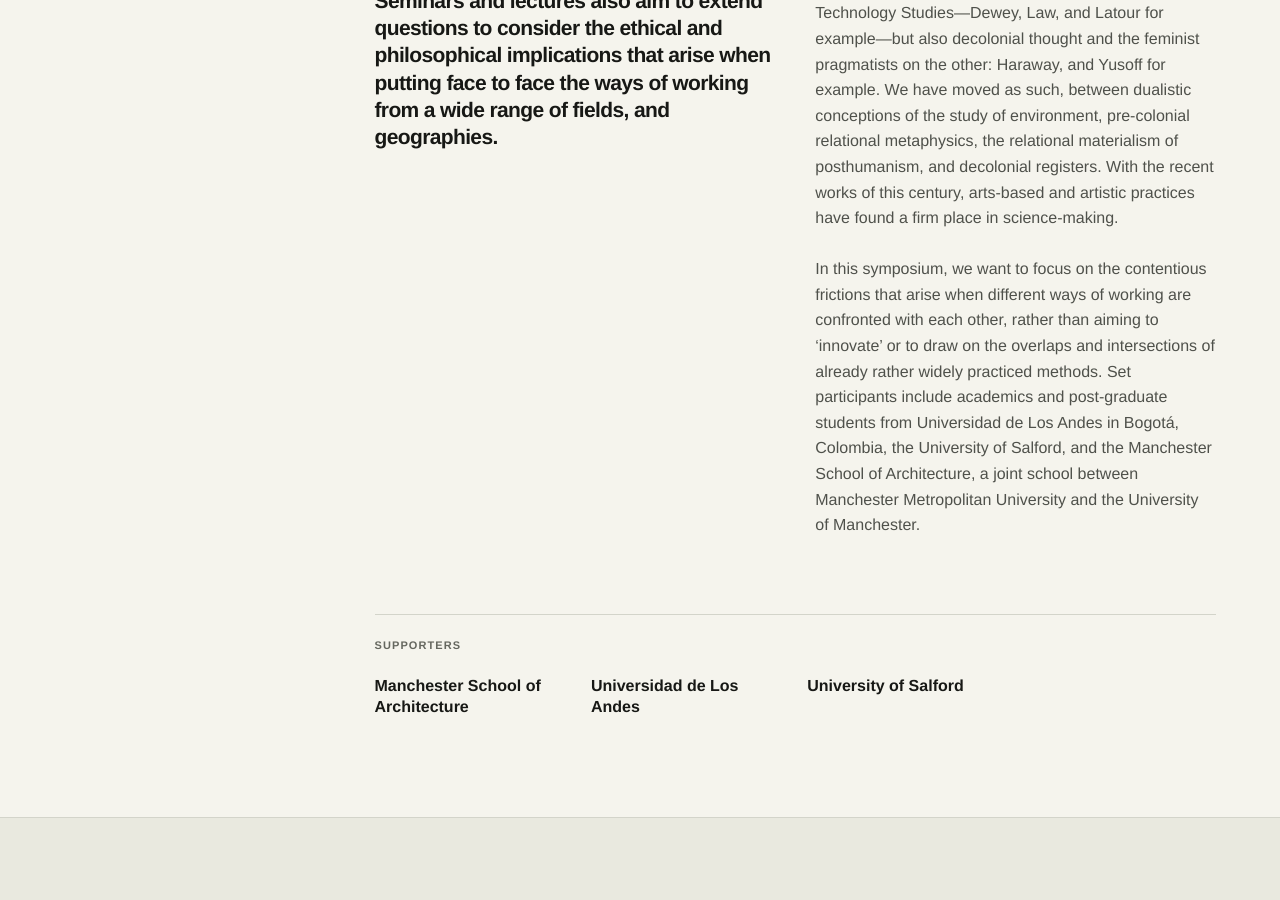
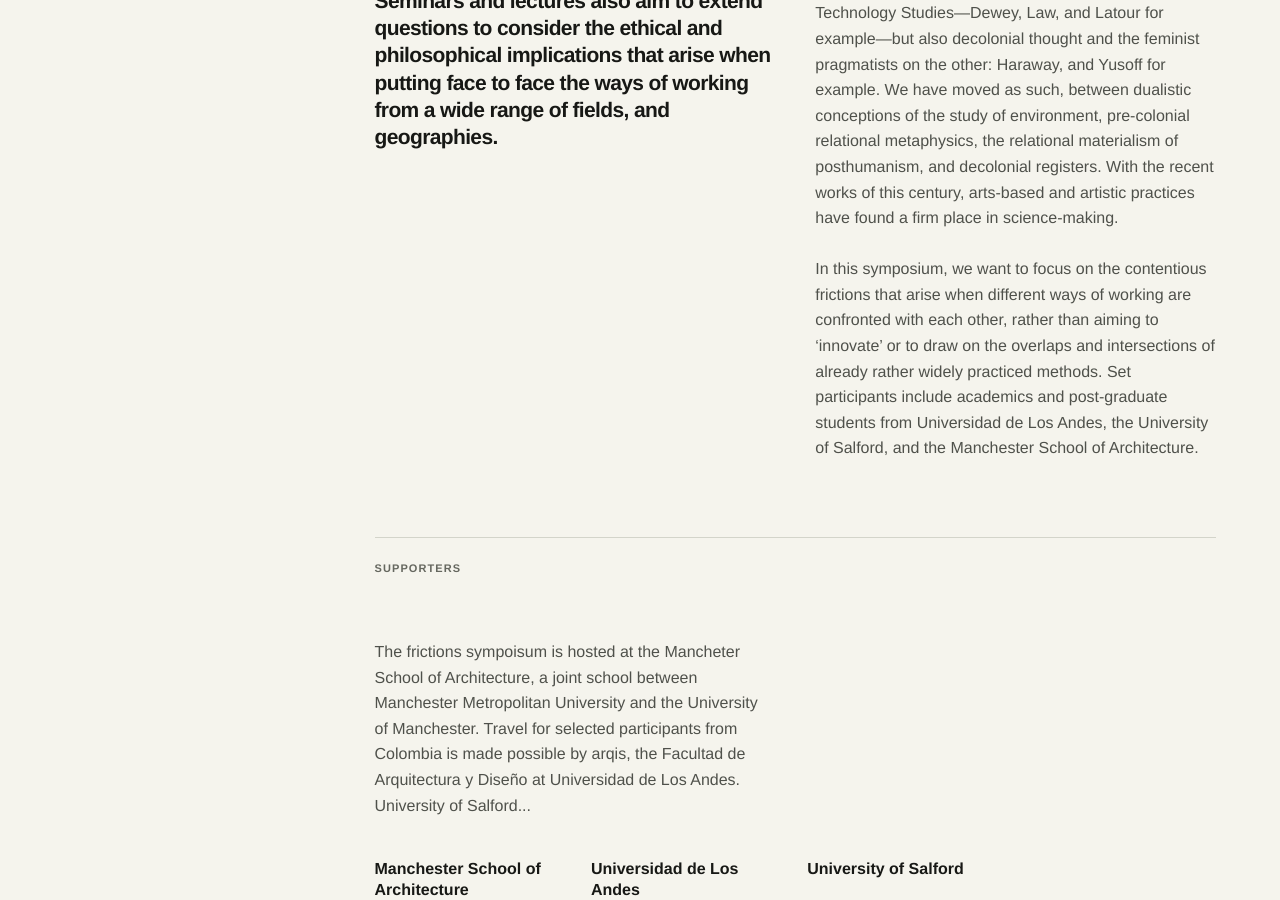
Before and after one commit to rtbs-atlas/frictions.github.io, a Jekyll site: the page built from index.html, in a window 1280 px wide and 900 px high, scrolled down 1294 px. Built offline with Jekyll 4.4.1, drawn with Linux system fonts in a browser that asks for light colours.

Commit message:
Revise participant details and symposium support information
Updated participant information and added details about the symposium's hosting and travel support.

```diff
--- a/index.html
+++ b/index.html
@@ -23,11 +23,15 @@ layout: default
       <p class="lead">This symposium puts a focal point on the frictions that arise when the ambitions of science-making come into contact with the disciplines of the arts and architecture. With a primary focus on methodological questions, the symposium is organized in a series of workshops, walks, and ateliers. Seminars and lectures also aim to extend questions to consider the ethical and philosophical implications that arise when putting face to face the ways of working from a wide range of fields, and geographies.</p>
         <p>There have been, and there are, different ways in which one conducts research and exercise knowledge production in respect to the so-called ‘environment’. There is classical Islamic philosophy on the one hand: Ibn Arabi and Ibn Khaldoun for example. But also early modern philosophers such as the Cartesians, Spinoza, Whitehead and others  in recent history. The ‘turns’ that followed are those in Pragmatism, Science and Technology Studies—Dewey, Law, and Latour for example—but also decolonial thought and the feminist pragmatists on the other: Haraway, and Yusoff for example.
 We have moved as such, between dualistic conceptions of the study of environment, pre-colonial relational metaphysics, the relational materialism of posthumanism, and decolonial registers. With the recent works of this century, arts-based and artistic practices have found a firm place in science-making.<br><br>In this symposium, we want to focus on the contentious frictions that arise when different ways of working are confronted with each other, rather than aiming to ‘innovate’ or to draw on the overlaps and intersections of already rather widely practiced methods.
-Set participants include academics and post-graduate students from Universidad de Los Andes in Bogotá, Colombia, the University of Salford, and the Manchester School of Architecture, a joint school between Manchester Metropolitan University and the University of Manchester.
+Set participants include academics and post-graduate students from Universidad de Los Andes, the University of Salford, and the Manchester School of Architecture.
 </p>
     </div>
     <div class="supporters">
       <h2>Supporters</h2>
+      <div class="about-copy">
+        <p>The frictions sympoisum is hosted at the Mancheter School of Architecture, a joint school between Manchester Metropolitan University and the University of Manchester. Travel for selected participants from Colombia is made possible by arqis, the Facultad de Arquitectura y Diseño at Universidad de Los Andes. University of Salford...
+</p>
+      </div>
       <ul>
         <li>Manchester School of Architecture</li>
         <li>Universidad de Los Andes</li>
```
